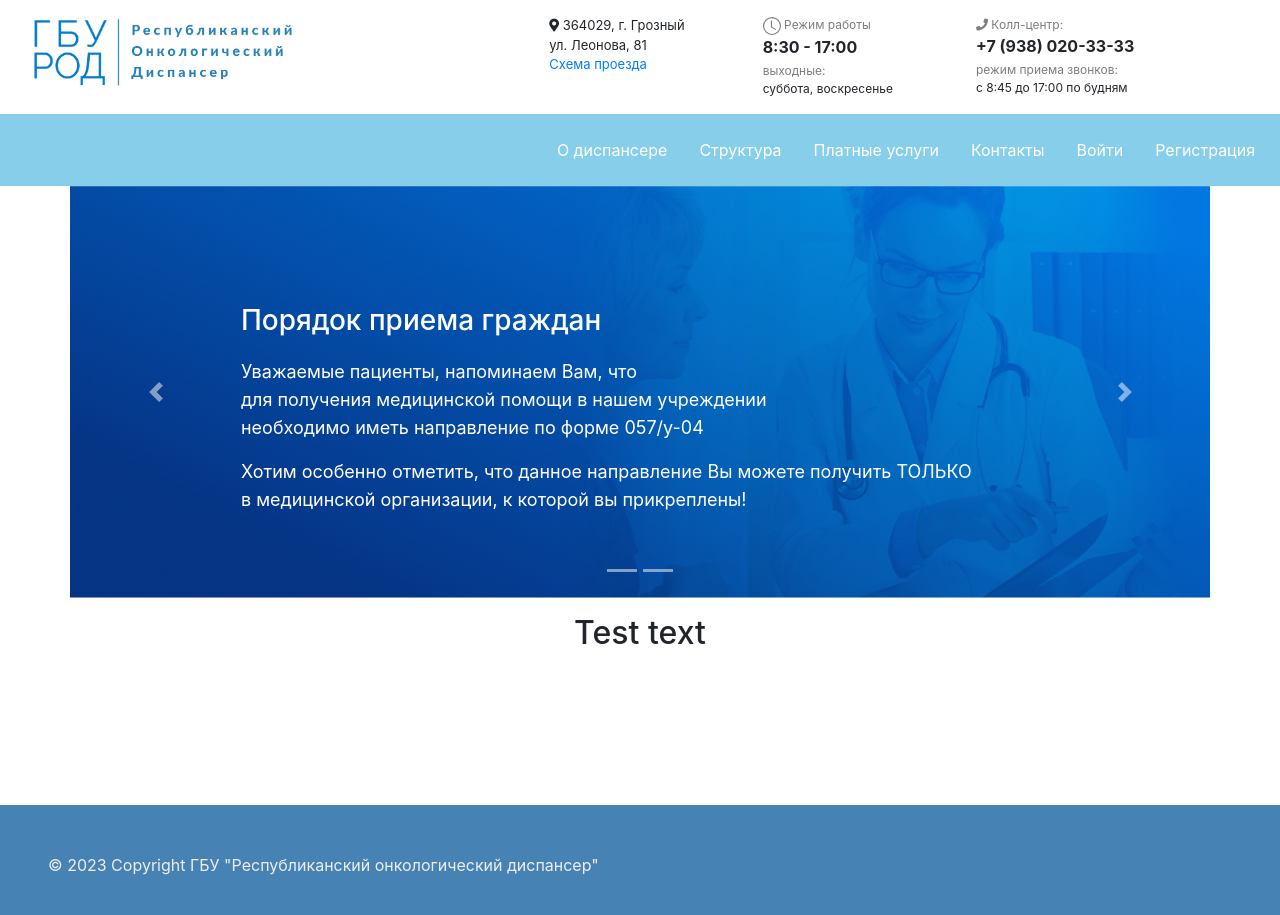
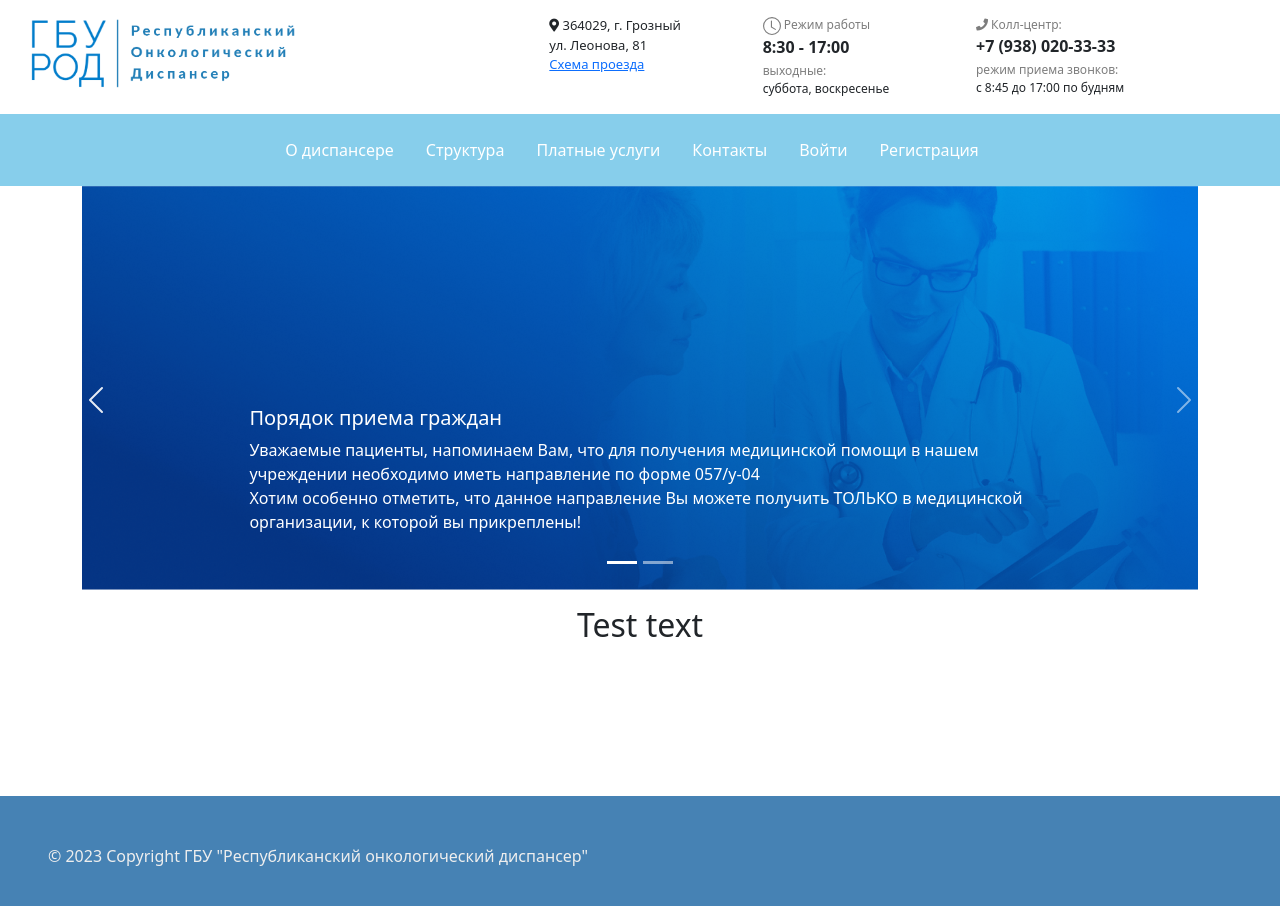
Before and after one commit to RDMN20/gburod, a Django app: page / in a window 1280 px wide. Run offline with Django 3.2, Linux system fonts and the light colour scheme; some libraries are stand-ins or nearby versions.

Commit message:
Update carousel slide

```diff
--- a/gburod/gburod_site/static/css/main.css
+++ b/gburod/gburod_site/static/css/main.css
@@ -71,19 +71,19 @@ li a.active {
     font-size: 13px;
 }
 
-div.banner-content-title {
-    font-size: 46px;
-    line-height: 60px;
-    color: white;
-    margin-bottom: 21px;
-}
+/*div.banner-content-title {*/
+/*    font-size: 46px;*/
+/*    line-height: 60px;*/
+/*    color: white;*/
+/*    margin-bottom: 21px;*/
+/*}*/
 
-.banner-content-desc {
-    font-size: 18px;
-    line-height: 28px;
-    color: white;
-    margin-bottom: 44px;
-}
+/*.banner-content-desc {*/
+/*    font-size: 18px;*/
+/*    line-height: 28px;*/
+/*    color: white;*/
+/*    margin-bottom: 44px;*/
+/*}*/
 
 footer {
     background-color: #4682B4 !important;
--- a/gburod/gburod_site/templates/base.html
+++ b/gburod/gburod_site/templates/base.html
@@ -13,6 +13,8 @@
   <link rel="stylesheet" href="https://cdnjs.cloudflare.com/ajax/libs/font-awesome/4.7.0/css/font-awesome.min.css">
   <link rel="stylesheet" href="https://cdnjs.cloudflare.com/ajax/libs/font-awesome/5.15.3/css/all.min.css">
   <link rel="stylesheet" href="https://maxcdn.bootstrapcdn.com/bootstrap/4.3.1/css/bootstrap.min.css">
+  <link href="https://cdn.jsdelivr.net/npm/bootstrap@5.0.2/dist/css/bootstrap.min.css" rel="stylesheet"
+        integrity="sha384-EVSTQN3/azprG1Anm3QDgpJLIm9Nao0Yz1ztcQTwFspd3yD65VohhpuuCOmLASjC" crossorigin="anonymous">
   <link rel="stylesheet" type="text/css" href="{% static 'css/main.css' %}">
   <script src="{% static 'js/main.js' %}" defer></script>
   <title>{% block title %}ГБУ РОД{% endblock title %}</title>
@@ -34,5 +36,8 @@
         integrity="sha384-JZR6Spejh4U02d8jOt6vLEHfe/JQGiRRSQQxSfFWpi1MquVdAyjUar5+76PVCmYl"
         crossorigin="anonymous"></script>
 <script src="https://stackpath.bootstrapcdn.com/bootstrap/4.3.1/js/bootstrap.min.js"></script>
+<script src="https://cdn.jsdelivr.net/npm/bootstrap@5.0.2/dist/js/bootstrap.bundle.min.js"
+        integrity="sha384-MrcW6ZMFYlzcLA8Nl+NtUVF0sA7MsXsP1UyJoMp4YLEuNSfAP+JcXn/tWtIaxVXM"
+        crossorigin="anonymous"></script>
 </body>
 </html>
--- a/gburod/gburod_site/templates/includes/header.html
+++ b/gburod/gburod_site/templates/includes/header.html
@@ -48,7 +48,7 @@
     <div class="header-info-item-2 row justify-content-end">
       <div class="m-2">
         <nav class="navbar navbar-expand-lg navbar-light">
-          <button class="navbar-toggler navbar-toggler-right" type="button" data-toggle="collapse"
+          <button class="navbar-toggler navbar-toggler-right ml-2" type="button" data-toggle="collapse"
                   data-target="#navbarTogglerDemo02"
                   aria-controls="navbarTogglerDemo02" aria-expanded="false" aria-label="Toggle navigation">
             <span class="navbar-toggler-icon"></span>
--- a/gburod/gburod_site/templates/main_page/index.html
+++ b/gburod/gburod_site/templates/main_page/index.html
@@ -4,54 +4,57 @@
   {% load static %}
   <div class="container">
     <div class="row">
-      <div id="carouselExampleIndicators" class="carousel slide" data-ride="carousel">
-        <ol class="carousel-indicators">
-          <li data-target="#carouselExampleIndicators" data-slide-to="0" class=""></li>
-          <li data-target="#carouselExampleIndicators" data-slide-to="1"></li>
-        </ol>
+      <div id="carouselExampleCaptions" class="carousel slide" data-bs-ride="carousel">
+        <div class="carousel-indicators">
+          <button type="button" data-bs-target="#carouselExampleCaptions" data-bs-slide-to="0" class="active"
+                  aria-current="true" aria-label="Slide 1"></button>
+          <button type="button" data-bs-target="#carouselExampleCaptions" data-bs-slide-to="1"
+                  aria-label="Slide 2"></button>
+          {#          <button type="button" data-bs-target="#carouselExampleCaptions" data-bs-slide-to="2"#}
+          {#                  aria-label="Slide 3"></button>#}
+        </div>
         <div class="carousel-inner">
           <div class="carousel-item active">
-            <img class="carousel-img d-block w-100" src="{% static 'img/Gorizontalnyy-banner.png' %}" alt="First slide">
-            <div class="carousel-caption">
-              <div class="main-banner-content text-left">
-                <div class="banner-content-title">
-                  <h3>Порядок приема граждан</h3>
-                </div>
-                <div class="banner-content-desc">
+            <img src="{% static 'img/Gorizontalnyy-banner.png' %}" class="d-block w-100" alt="...">
+            <div class="carousel-caption d-none d-md-block text-left">
+              <h5>Порядок приема граждан</h5>
               <p>
                 Уважаемые пациенты, напоминаем Вам, что
-                    <br>
                 для получения медицинской помощи в нашем учреждении
-                    <br>
                 необходимо иметь направление
                 по форме 057/у-04
-                  </p>
-                  <p>
+                <br>
                 Хотим особенно отметить, что данное направление Вы можете получить ТОЛЬКО
-                    <br>
                 в медицинской организации, к которой вы прикреплены!
               </p>
             </div>
           </div>
         </div>
-          </div>
         <div class="carousel-item">
-            <img class="carousel-img d-block w-100" src="{% static 'img/Gorizontalnyy-banner.jpg' %}"
-                 alt="Second slide">
-            <div class="carousel-caption">
-              <h3>Заголовок 2</h3>
-              <p>Описание.</p>
+          <img src="{% static 'img/Gorizontalnyy-banner.jpg' %}" class="d-block w-100" alt="...">
+          <div class="carousel-caption d-none d-md-block">
+            <h5>Second slide label</h5>
+            <p>Some representative placeholder content for the second slide.</p>
           </div>
         </div>
+        {#          <div class="carousel-item">#}
+        {#            <img src="{% static 'img/Gorizontalnyy-banner.jpg' %}" class="d-block w-100" alt="...">#}
+        {#            <div class="carousel-caption d-none d-md-block">#}
+        {#              <h5>Third slide label</h5>#}
+        {#              <p>Some representative placeholder content for the third slide.</p>#}
+        {#            </div>#}
+        {#          </div>#}
       </div>
-        <a class="carousel-control-prev" href="#carouselExampleIndicators" role="button" data-slide="prev">
+      <button class="carousel-control-prev" type="button" data-bs-target="#carouselExampleCaptions"
+              data-bs-slide="prev">
         <span class="carousel-control-prev-icon" aria-hidden="true"></span>
-          <span class="sr-only">Previous</span>
-        </a>
-        <a class="carousel-control-next" href="#carouselExampleIndicators" role="button" data-slide="next">
+        <span class="visually-hidden">Previous</span>
+      </button>
+      <button class="carousel-control-next" type="button" data-bs-target="#carouselExampleCaptions"
+              data-bs-slide="next">
         <span class="carousel-control-next-icon" aria-hidden="true"></span>
-          <span class="sr-only">Next</span>
-        </a>
+        <span class="visually-hidden">Next</span>
+      </button>
     </div>
   </div>
 
```
Lines whose indentation alone changed are shown as unchanged.
